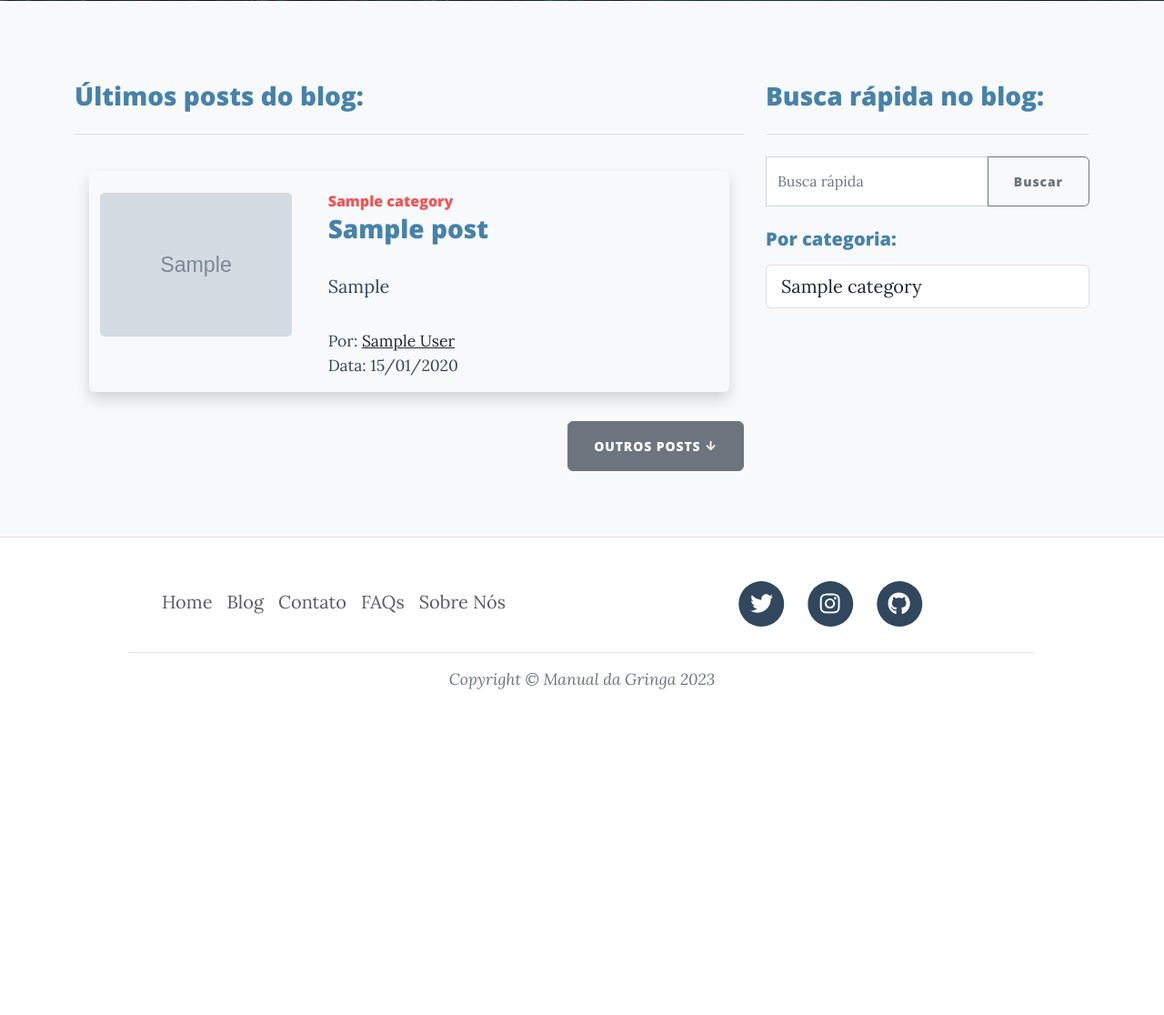
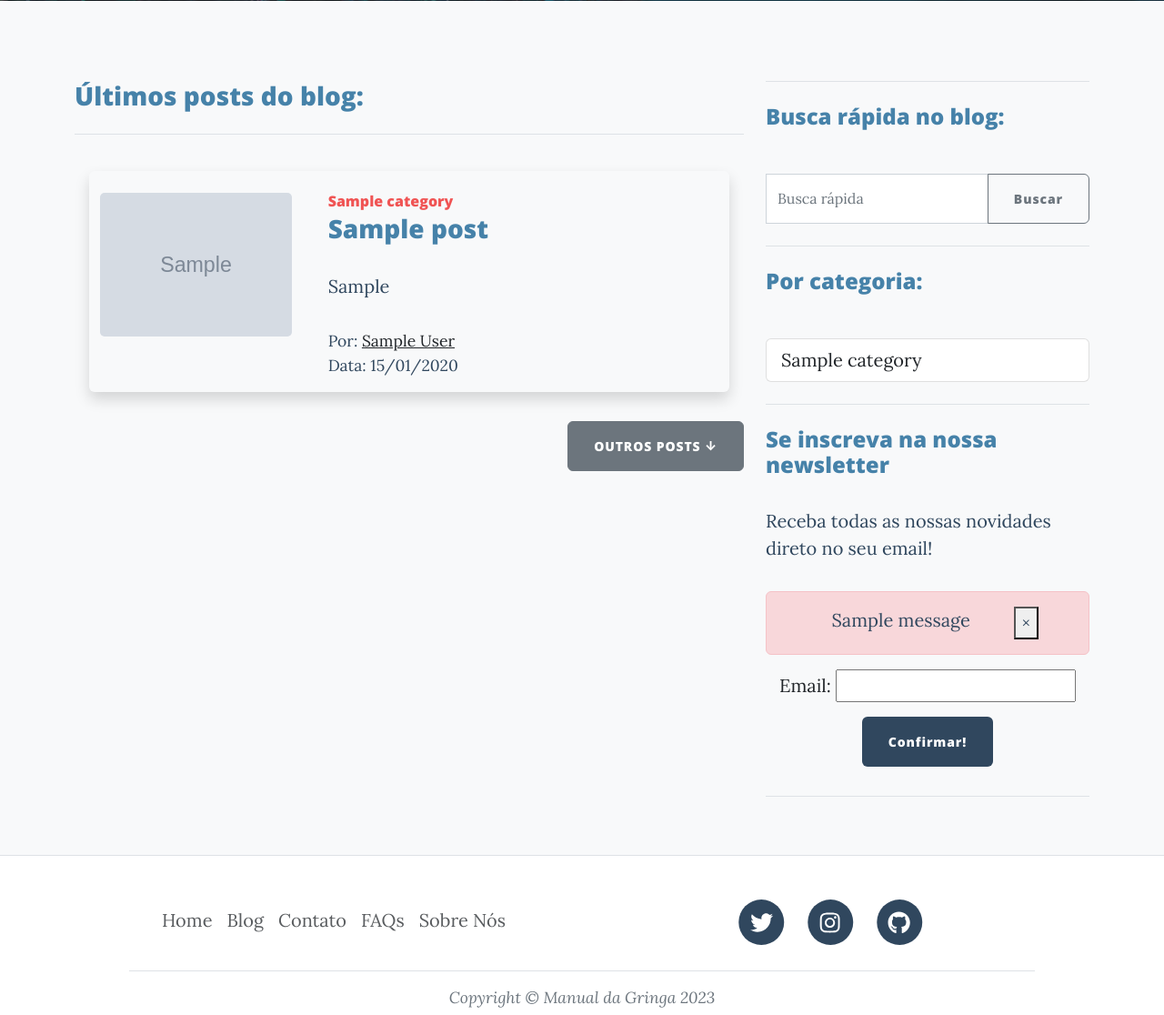
Before and after one commit to marcoveio-diadema/manualdagringa, a Flask app: page /blog in a window 1280 px wide. Shown: the part 799-1915 px from the top of the page at 91% size. Before the commit the page ends 1557 px from the top, so only its background shows below. Run offline with Flask 3, Linux system fonts and the light colour scheme; tables that the repository leaves empty hold one stand-in row (values such as "Sample post"); grey boxes marked "Sample" are stand-in pictures; one stand-in notice (Sample message) is shown; some libraries are stand-ins or nearby versions.

Commit message:
subscribe route created and displayed on index and blog templates

```diff
--- a/forms.py
+++ b/forms.py
@@ -1,5 +1,5 @@
 from flask_wtf import FlaskForm
-from wtforms import StringField, SubmitField, PasswordField, TextAreaField, SelectField
+from wtforms import StringField, SubmitField, PasswordField, TextAreaField, SelectField, EmailField
 from wtforms.validators import DataRequired, URL
 from flask_ckeditor import CKEditorField
 from flask_ckeditor.fields import CKEditorField
@@ -19,20 +19,20 @@ class CreatePostForm(FlaskForm):
 # RegisterForm to register new users
 class RegisterForm(FlaskForm):
     name = StringField("Nome:", validators=[DataRequired()])
-    email = StringField("Email:", validators=[DataRequired()])
+    email = EmailField("Email:", validators=[DataRequired()])
     password = PasswordField("Senha:", validators=[DataRequired()])
     submit = SubmitField("Confirmar!")
 
 
 # SubscribeForm to get users emails
 class SubscribeForm(FlaskForm):
-    email = StringField("Email:", validators=[DataRequired()])
+    email = EmailField("Email:", validators=[DataRequired()])
     submit = SubmitField("Receber Newsletter!")
 
 
 # LoginForm to login existing users
 class LoginForm(FlaskForm):
-    email = StringField("Email:", validators=[DataRequired()])
+    email = EmailField("Email:", validators=[DataRequired()])
     password = PasswordField("Password:", validators=[DataRequired()])
     submit = SubmitField("Entrar!")
 
@@ -52,7 +52,7 @@ class CategoryForm(FlaskForm):
 # ContactForm so users can contact us
 class ContactForm(FlaskForm):
     name = StringField("Nome:", validators=[DataRequired()])
-    email = StringField("Email:", validators=[DataRequired()])
+    email = EmailField("Email:", validators=[DataRequired()])
     message = TextAreaField("Mensagem:", validators=[DataRequired()], render_kw={"rows": 7, "cols": 30})
 
 
--- a/main.py
+++ b/main.py
@@ -60,11 +60,12 @@ def admin_only(func):
     return decorated_function
 
 
-@app.route('/')
+@app.route('/', methods=['GET', 'POST'])
 def home():
+    form = SubscribeForm()
     posts = BlogPost.query.order_by(BlogPost.date.desc()).all()
 
-    return render_template("index.html", all_posts=posts, current_user=current_user)
+    return render_template("index.html", all_posts=posts, current_user=current_user, form=form)
 
 
 @app.route('/blog')
@@ -76,7 +77,10 @@ def blog():
     # Fetch all posts
     posts = BlogPost.query.order_by(BlogPost.date.desc()).all()
 
-    return render_template("blog.html", all_posts=posts, all_categories=categories, current_user=current_user)
+    # subscribe form
+    subscribe_form = SubscribeForm()
+
+    return render_template("blog.html", all_posts=posts, all_categories=categories, current_user=current_user, form=subscribe_form)
 
 
 @app.route('/post/<int:post_id>', methods=['GET', 'POST'])
@@ -322,6 +326,37 @@ def login():
 
 #TODO - Subscribe route
 
+# Define the new route for processing the form
+@app.route('/subscribe', methods=['POST', 'GET'])
+def subscribe():
+    # fetch all posts
+    posts = BlogPost.query.order_by(BlogPost.date.desc()).all()
+
+    # form
+    form = SubscribeForm()
+
+    if form.validate_on_submit():
+        # check if already registerd
+        email = form.email.data
+        result = db.session.execute(db.select(Subscribe).where(Subscribe.email == email))
+        subscribed_user = result.scalar()
+
+        if subscribed_user:
+            # User already exists
+            flash("Email já esta cadastrado, use outro!")
+            return redirect(url_for('subscribe'))
+
+        # Create a new Names instance and add it to the database
+        new_subscriber = Subscribe(
+            email=form.email.data
+        )
+
+        db.session.add(new_subscriber)
+        db.session.commit()
+
+        return redirect(url_for('home'))
+    return render_template("index.html", form=form, all_posts=posts)
+
 
 
 MY_EMAIL = "SOME_MAIL"
--- a/templates/blog.html
+++ b/templates/blog.html
@@ -72,9 +72,9 @@
 
         <!-- QUICK SEARCH THROUGH POSTS -->
         <div class="col-lg-4">
-            <h3 class="pb-4 my-4 border-bottom">
+            <h4 class="py-4 my-4 border-top">
                 Busca rápida no blog:
-              </h3>
+              </h4>
           <form class="my-4" method="POST" action="{{ url_for('search')}}">
               {{ form.hidden_tag() }}
             <div class="input-group">
@@ -84,7 +84,7 @@
           </form>
           <!-- SHOW CATEGORIES -->
             <div class="card-body">
-                <h5 class="card-title mb-3">Por categoria:</h5>
+                <h4 class="card-title py-4 my-4 border-top">Por categoria:</h4>
                 <ul class="list-group my-1">
                     {% for category_name in all_categories %}
                     <li class="list-group-item">
@@ -94,6 +94,32 @@
                 </ul>
             </div>
 
+            <!-- NEWSLETTER FORM -->
+            <h4 class="pt-4 mt-4 border-top">Se inscreva na nossa newsletter</h4>
+              <p>Receba todas as nossas novidades direto no seu email!</p>
+                <!-- CHECK IF THERE ARE MESSAGES AND SHOW IF SO -->
+                  {% with messages = get_flashed_messages() %}
+                        {% if messages %}
+                            {% for message in messages %}
+                                <div class="alert alert-danger alert-dismissible fade show d-flex justify-content-center" role="alert">
+                                   <span class="mx-5">{{ message }}</span>
+                                  <button type="button" class="btn-danger close" data-dismiss="alert" aria-label="Close">
+                                    <span aria-hidden="true">&times;</span>
+                                  </button>
+                                </div>
+                            {% endfor %}
+                        {% endif %}
+                    {% endwith %}
+                 <!-- Newsletter Form -->
+
+                <form method="POST" action="{{ url_for('subscribe') }}" class="text-center">
+                    {{ form.hidden_tag() }}
+                    {{ form.email.label }}
+                    {{ form.email }}
+                    <button type="submit" class="btn btn-custom mx-5 my-3">Confirmar!</button>
+                </form>
+            <hr>
+
         </div>
       </div>
     </div>
```
Also changed, not shown: templates/index.html (+25 -12 lines).
